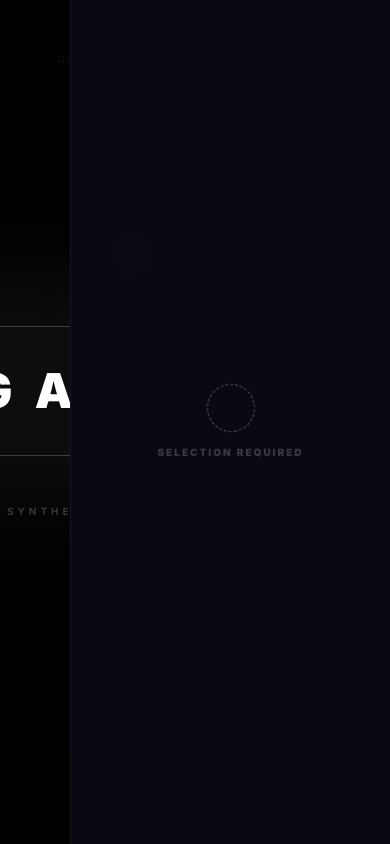
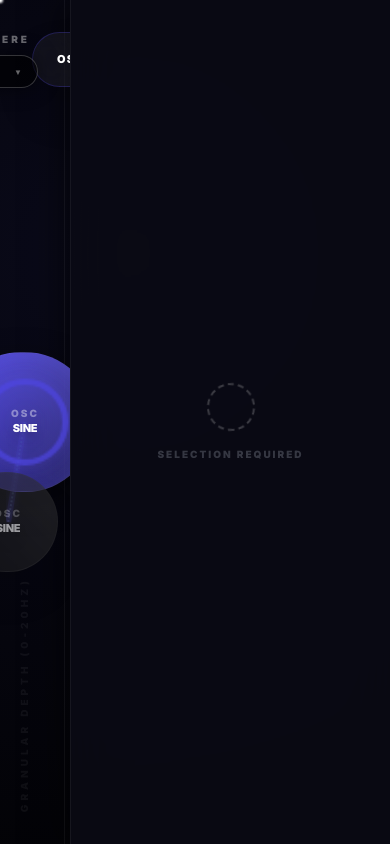
Before and after one commit to apiel/Molecular, a React (Vite) app: page / in a window 390 px wide. Built offline with nearby package versions, Linux system fonts and the light colour scheme.

Commit message:
refactor: Improve UI and add default nodes
Update sidebar button text to "DELETE MOLECULE" for clarity. Add a `freqToX` function and a `getDefaultNodes` function to initialize the application with a default pair of oscillators if no saved state is found, providing a starting point for users.

```diff
--- a/App.tsx
+++ b/App.tsx
@@ -97,6 +97,45 @@ const xToFreq = (x: number, width: number) => {
   }
 };
 
+const freqToX = (freq: number, width: number) => {
+  const oneThird = width / 3;
+  if (freq <= MID_FREQ) {
+    return (freq / MID_FREQ) * oneThird;
+  } else {
+    const t = (freq - MID_FREQ) / (MAX_FREQ - MID_FREQ);
+    return oneThird + t * (2 * oneThird);
+  }
+};
+
+const getDefaultNodes = (width: number, height: number): SynthNode[] => {
+  const id1 = uuidv4();
+  const id2 = uuidv4();
+  return [
+    {
+      id: id1,
+      type: 'OSC',
+      subType: 'sine',
+      pos: { x: freqToX(70, width), y: height / 2 },
+      size: 140,
+      frequency: 70,
+      modulators: [],
+      color: THEMES[0].colors.oscStart,
+      isAudible: true
+    },
+    {
+      id: id2,
+      type: 'OSC',
+      subType: 'sine',
+      pos: { x: freqToX(7, width), y: height / 2 + 100 },
+      size: 100,
+      frequency: 7,
+      modulators: [],
+      color: THEMES[0].colors.oscStart,
+      isAudible: false
+    }
+  ];
+};
+
 const App: React.FC = () => {
   const [nodes, setNodes] = useState<SynthNode[]>(() => {
     const saved = localStorage.getItem(STORAGE_KEY);
@@ -143,6 +182,21 @@ const App: React.FC = () => {
   const dragStateRef = useRef<{ id: string, offsetX: number, offsetY: number } | null>(null);
   const containerRef = useRef<HTMLDivElement>(null);
   const fileInputRef = useRef<HTMLInputElement>(null);
+
+  // Initialize with default pair if empty
+  useEffect(() => {
+    if (nodes.length === 0) {
+      const w = window.innerWidth - 320;
+      const h = window.innerHeight;
+      const defaults = getDefaultNodes(w, h);
+      setNodes(defaults);
+      setConnections([{
+        id: uuidv4(),
+        fromId: defaults[1].id,
+        toId: defaults[0].id
+      }]);
+    }
+  }, []);
 
   useEffect(() => {
     const state = {
@@ -203,35 +257,15 @@ const App: React.FC = () => {
     });
   }, [applyFxParams]);
 
-  const startAudio = () => {
+  const startAudio = useCallback(() => {
+    if (isStarted) return;
     audioEngine.init();
     setIsStarted(true);
-
-    if (nodes.length > 0) {
-      rebuildAudioEngine(nodes, connections);
-    } else {
-      const id = uuidv4();
-      const x = 400;
-      const freq = xToFreq(x, window.innerWidth - 320);
-      const first: SynthNode = {
-        id,
-        type: 'OSC',
-        subType: 'sine',
-        pos: { x: 400, y: 300 },
-        size: 120,
-        frequency: freq,
-        modulators: [],
-        color: currentTheme.colors.oscStart,
-        isAudible: true
-      };
-      setNodes([first]);
-      audioEngine.createOscillator(id, first.subType as any, first.frequency, first.size / 300, true);
-      setSelectedId(id);
-    }
-  };
+    rebuildAudioEngine(nodes, connections);
+  }, [isStarted, nodes, connections, rebuildAudioEngine]);
 
   const addNode = (type: NodeType) => {
-    if (!isStarted) { startAudio(); return; }
+    if (!isStarted) startAudio();
     const id = uuidv4();
     const w = window.innerWidth - 320;
     const h = window.innerHeight;
@@ -267,13 +301,15 @@ const App: React.FC = () => {
   };
 
   const resetAll = () => {
-    if (!confirm('This will deconstruct the current session. Proceed?')) return;
+    if (!confirm('This will wipe all molecules and connections. Proceed?')) return;
     nodes.forEach(n => audioEngine.removeNode(n.id));
     setNodes([]);
     setConnections([]);
     setSelectedId(null);
     setSelectedConnectionId(null);
     localStorage.removeItem(STORAGE_KEY);
+    // Trigger internal reset to defaults next tick
+    setTimeout(() => window.location.reload(), 10);
   };
 
   const handleExport = () => {
@@ -396,6 +432,7 @@ const App: React.FC = () => {
   }, [selectedId, selectedConnectionId, deleteNode, deleteConnection]);
 
   const handleMouseDown = useCallback((e: React.MouseEvent, id: string) => {
+    if (!isStarted) startAudio();
     setSelectedConnectionId(null);
     if (isConnecting && selectedId && selectedId !== id) {
         audioEngine.connectNodes(selectedId, id);
@@ -419,7 +456,7 @@ const App: React.FC = () => {
       }
       return prev;
     });
-  }, [isConnecting, isBinding, selectedId]);
+  }, [isConnecting, isBinding, selectedId, isStarted, startAudio]);
 
   const handleMouseMove = useCallback((e: React.MouseEvent) => {
     if (!dragStateRef.current) return;
@@ -470,7 +507,13 @@ const App: React.FC = () => {
   }), [currentTheme]);
 
   return (
-    <div className="flex h-screen w-screen overflow-hidden" style={themeStyle} onMouseMove={handleMouseMove} onMouseUp={handleMouseUp}>
+    <div
+      className="flex h-screen w-screen overflow-hidden"
+      style={themeStyle}
+      onMouseMove={handleMouseMove}
+      onMouseUp={handleMouseUp}
+      onMouseDown={() => { if(!isStarted) startAudio(); }}
+    >
       <style>{`
         body { font-family: ${currentTheme.colors.fontFamily}; }
         .glass-panel { background: ${currentTheme.colors.sidebarBg}; }
@@ -605,20 +648,6 @@ const App: React.FC = () => {
                 {isConnecting ? 'Link Signal Destination (Esc to cancel)' : 'Bind Mass Parent (Esc to cancel)'}
             </div>
         )}
-
-        {!isStarted && (
-            <div className="absolute inset-0 z-50 flex items-center justify-center bg-black/95 backdrop-blur-3xl">
-                <div className="flex flex-col items-center gap-12 text-center px-4">
-                  <button onClick={startAudio} className="px-24 py-10 border border-white/20 text-5xl font-black tracking-[0.5em] hover:bg-white hover:text-black transition-all duration-700 rounded-full uppercase shadow-[0_0_150px_rgba(255,255,255,0.1)] bg-white/5 group">
-                    <span className="group-hover:scale-110 block transition-transform">{nodes.length > 0 ? 'Resume' : 'Engage'}</span>
-                  </button>
-                  <p className="text-white/20 uppercase tracking-[0.4em] text-[10px] font-bold">Molecular Synthesis Engine</p>
-                  {nodes.length > 0 && (
-                     <button onClick={() => { localStorage.removeItem(STORAGE_KEY); window.location.reload(); }} className="text-[9px] text-white/10 uppercase tracking-widest hover:text-white/40 transition-colors">Wipe session and start fresh</button>
-                  )}
-                </div>
-            </div>
-        )}
       </div>
 
       <Sidebar
--- a/components/Sidebar.tsx
+++ b/components/Sidebar.tsx
@@ -290,7 +290,7 @@ export const Sidebar: React.FC<SidebarProps> = ({
                 onClick={() => onDelete(selectedNode.id)}
                 className="w-full py-4 bg-red-600/20 text-red-500 border border-red-500/50 hover:bg-red-600/40 rounded-xl text-[10px] font-black uppercase tracking-widest transition-all shadow-lg"
             >
-                Deconstruct Bubble
+                DELETE MOLECULE
             </button>
         </div>
       </section>
```
